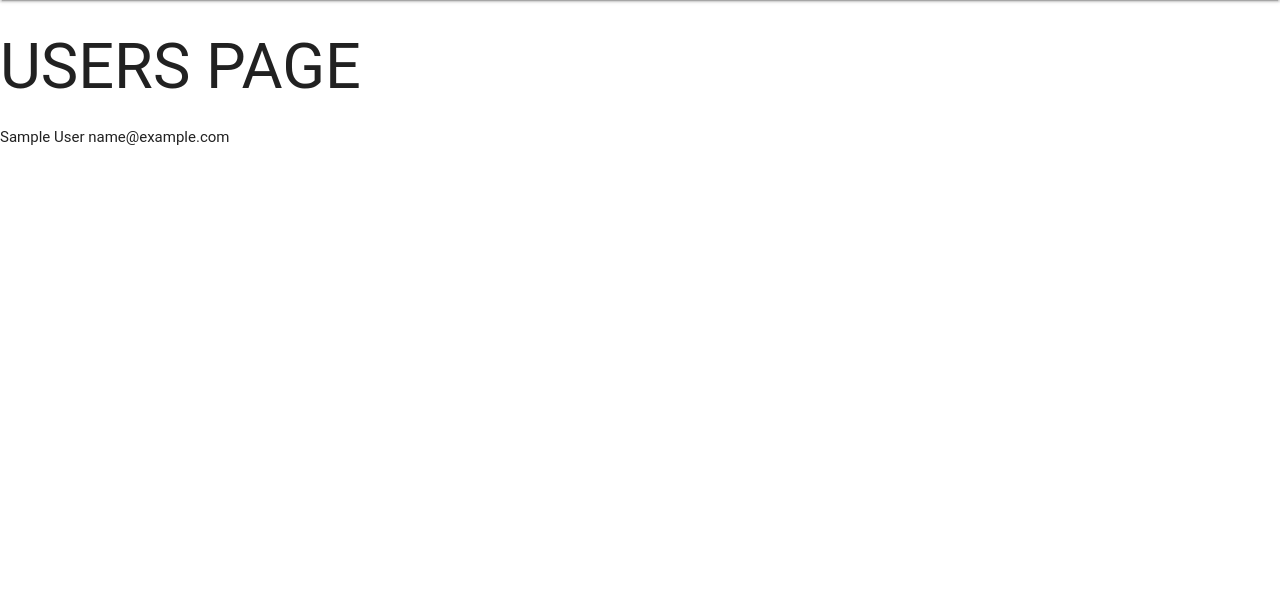
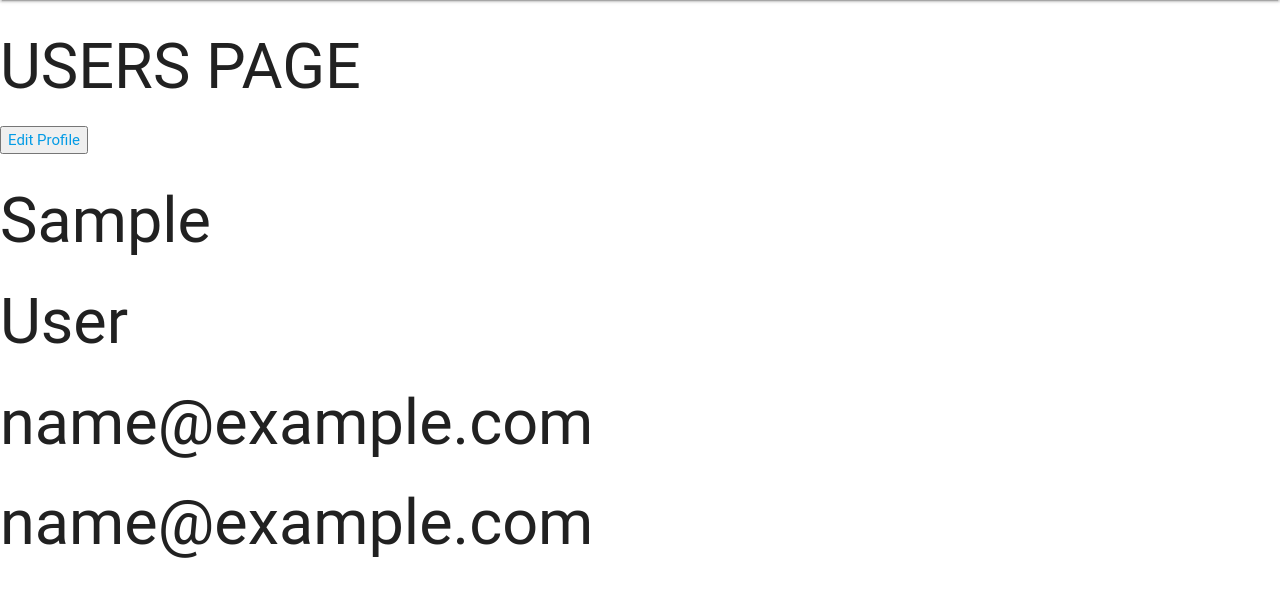
Before and after one commit to brandonking7/city_to_city, a Rails app: page /profile in a window 1280 px wide. Shown: the part 64-661 px from the top of the page. Run offline with Rails 7, Linux system fonts and the light colour scheme; the visitor is signed in with stand-in values (Sample User, id 1); data that the repository does not hold is empty; style sheets or scripts are compiled from the project's sources; some libraries are stand-ins or nearby versions; some web fonts are replaced.

Commit message:
edit and update user

```diff
--- a/app/controllers/users_controller.rb
+++ b/app/controllers/users_controller.rb
@@ -5,4 +5,18 @@ class UsersController < ApplicationController
 		@user = current_user
 		@posts = current_user.posts
 	end
+
+	def edit
+		@user = User.find(params[:id])
+		@page = "edit_user"
+	end
+
+	def update
+		@user = User.find(params[:id])
+		@user.update(user_params)
+		redirect_to "/profile"
+
+	end
+
+
 end
--- a/app/views/users/show.html.erb
+++ b/app/views/users/show.html.erb
@@ -1,10 +1,10 @@
 <h1>USERS PAGE</h1>
-<%= @user.first_name %>
-<%= @user.last_name %>
-<%= @user.current_city %>
-<%= @user.email %>
-<%# @user.profile_picture %>
+<button><%= link_to "Edit Profile", edit_user_registration_path %></button>
 
+<h1><%= @user.first_name %></h1>
+<h1><%= @user.last_name %></h1>
+<h1><%= @user.email %></h1>
+<h1><%= @user.email %></h1>
 <ol>
 	<% @posts.each do |post| %>
 		<li>
```
Also changed, not shown: app/controllers/users/registrations_controller.rb (+6 -6 lines), app/views/devise/registrations/edit.html.erb (+10 -0 lines).
